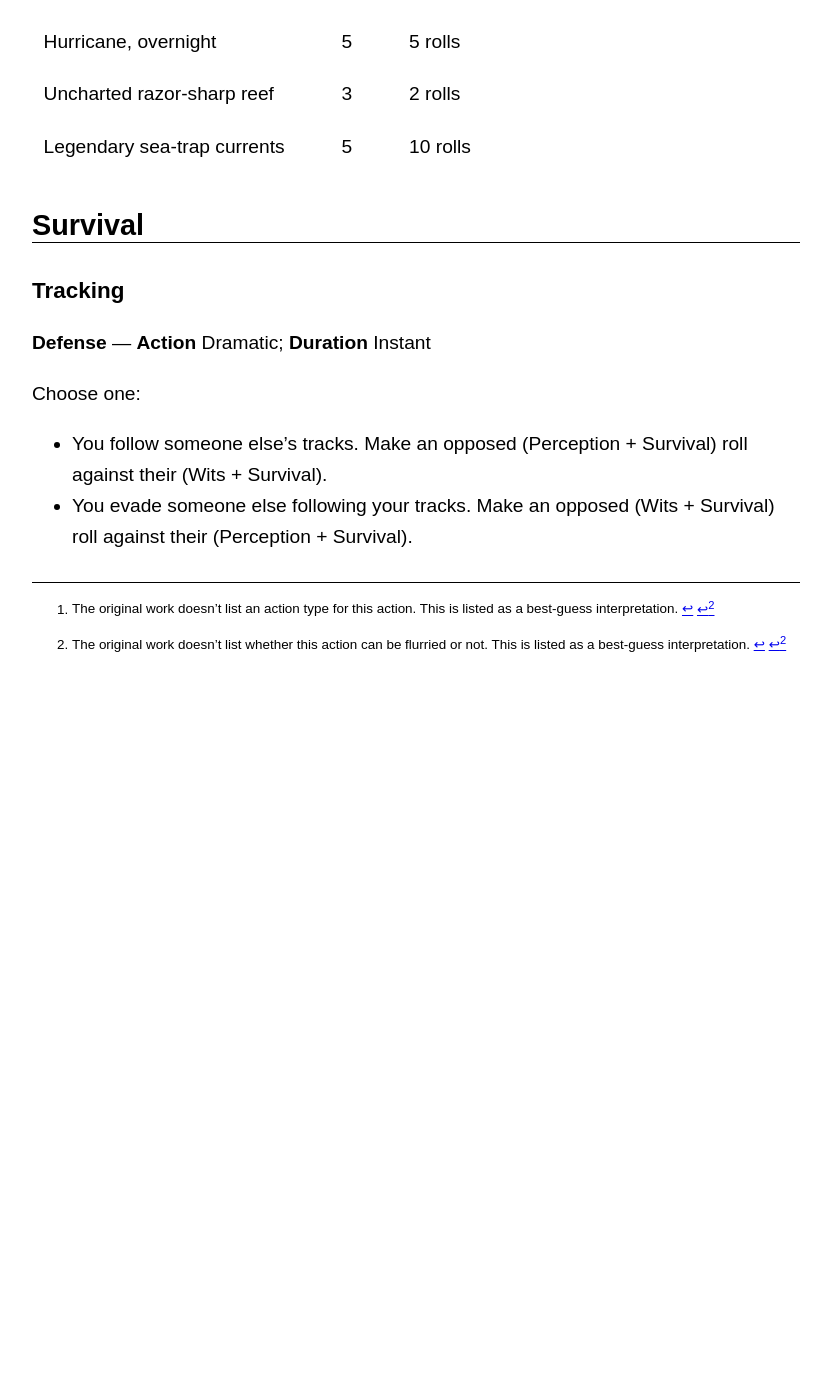
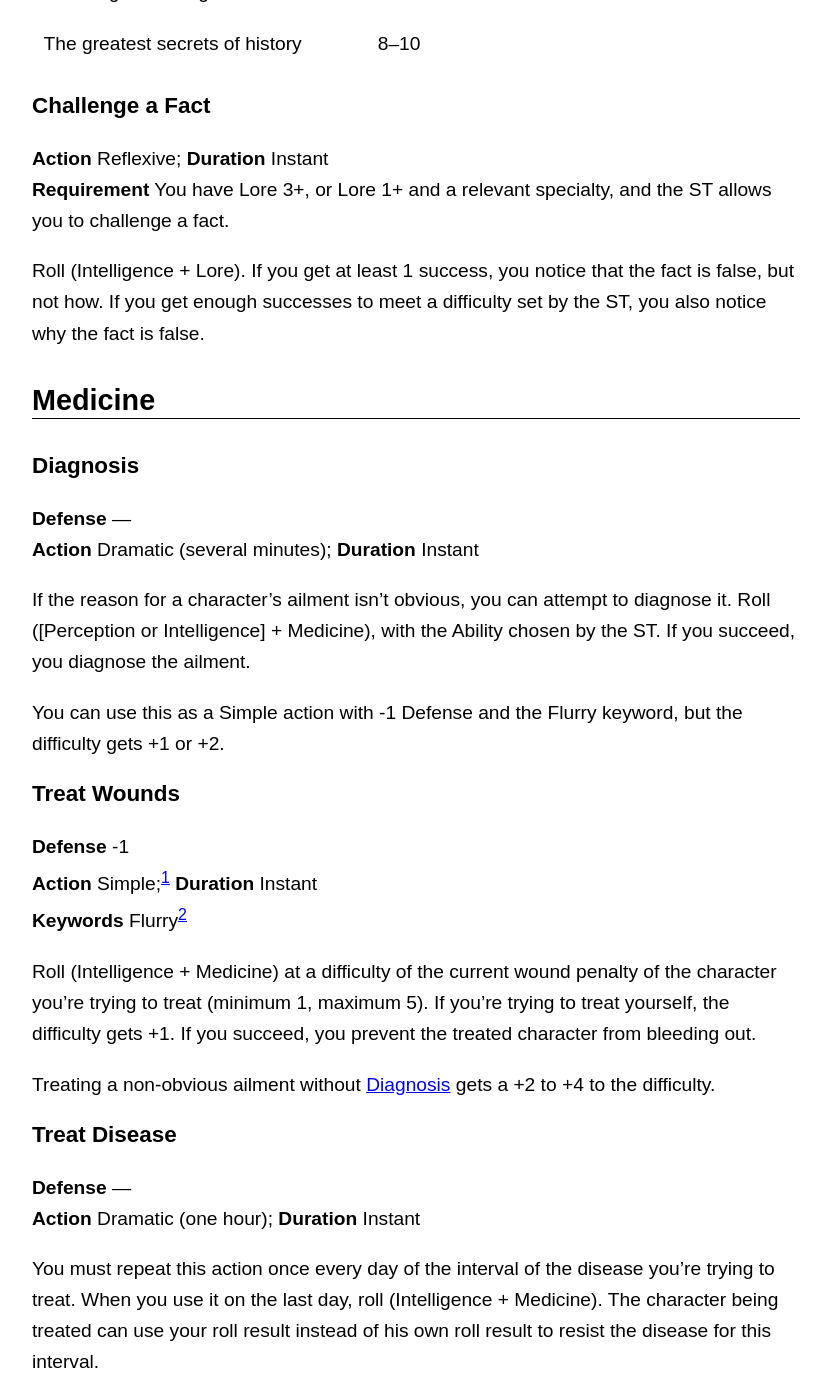
Before and after one commit to lost-egg/lost-egg.github.io, a Jekyll site: the page built from abilities.md, in a window 1280 px wide and 1400 px high, scrolled down 9219 px. Shown: the whole window, without its empty margins (224-1055 px from the left). Built offline with Jekyll 4.4.1, drawn with Linux system fonts in a browser that asks for light colours; before the commit the page ends 9892 px from its top, so only the background shows below that; some of the changed text lies outside the part shown.

Commit message:
Add Lore and Medicine

```diff
--- a/abilities.md
+++ b/abilities.md
@@ -174,6 +174,76 @@ Make an opposed (Dexterity + Larceny) roll against a target's (Perception + Awar
 
 You can't steal an item in active use, or an item too bulky to remove without its wearer noticing.
 
+## Lore
+
+### Introduce a Fact
+
+**Action** Reflexive (1/scene); **Duration** Instant
+**Requirement** You have Lore 3+.
+
+State the fact you want to introduce and roll (Intelligence + Lore) against a difficulty set by the ST. If you succeed, the fact is retroactively added to the campaign.
+
+| Type of fact                          | Difficulty |
+|:--------------------------------------|:----------:|
+| A crucial fact that forwards the plot |    1--4    |
+| Challenges to the greatest minds      |    5--7    |
+| The greatest secrets of history       |   8--10    |
+
+### Challenge a Fact
+
+**Action** Reflexive; **Duration** Instant
+**Requirement** You have Lore 3+, or Lore 1+ and a relevant specialty, and the ST allows you to challenge a fact.
+
+Roll (Intelligence + Lore). If you get at least 1 success, you notice that the fact is false, but not how. If you get enough successes to meet a difficulty set by the ST, you also notice why the fact is false.
+
+## Medicine
+
+### Diagnosis
+
+**Defense** ---
+**Action** Dramatic (several minutes); **Duration** Instant
+
+If the reason for a character's ailment isn't obvious, you can attempt to diagnose it. Roll ([Perception or Intelligence] + Medicine), with the Ability chosen by the ST. If you succeed, you diagnose the ailment.
+
+You can use this as a Simple action with -1 Defense and the Flurry keyword, but the difficulty gets +1 or +2.
+
+### Treat Wounds
+
+**Defense** -1
+**Action** Simple;[^type-guesswork] **Duration** Instant
+**Keywords** Flurry[^flurry-guesswork]
+
+Roll (Intelligence + Medicine) at a difficulty of the current wound penalty of the character you're trying to treat (minimum 1, maximum 5). If you're trying to treat yourself, the difficulty gets +1. If you succeed, you prevent the treated character from bleeding out.
+
+Treating a non-obvious ailment without [Diagnosis](#diagnosis) gets a +2 to +4 to the difficulty.
+
+### Treat Disease
+
+**Defense** ---
+**Action** Dramatic (one hour); **Duration** Instant
+
+You must repeat this action once every day of the interval of the disease you're trying to treat. When you use it on the last day, roll (Intelligence + Medicine). The character being treated can use your roll result instead of his own roll result to resist the disease for this interval.
+
+Treating a non-obvious ailment without [Diagnosis](#diagnosis) gets a +2 to +4 to the difficulty.
+
+### Treat Poison
+
+**Defense** ---
+**Action** Dramatic (one hour); **Duration** Instant
+
+Roll (Intelligence + Medicine) at a difficulty based on the severity of the poison.
+
+| Poison                     | Difficulty |
+|:---------------------------|:-----------|
+| Common poisons             | 1 or 2     |
+| Exotic and magical poisons | 3 or 4     |
+
+Each threshold success reduces the duration of the poisoning by one interval. Treat Poison results don't stack.
+
+You can use this action as a Simple action with -1 Defense and the Flurry keyword, but the difficulty gets +2.
+
+Treating a non-obvious ailment without [Diagnosis](#diagnosis) gets a +2 to +4 to the difficulty.
+
 ## Sail
 
 ### Pursuit
```
